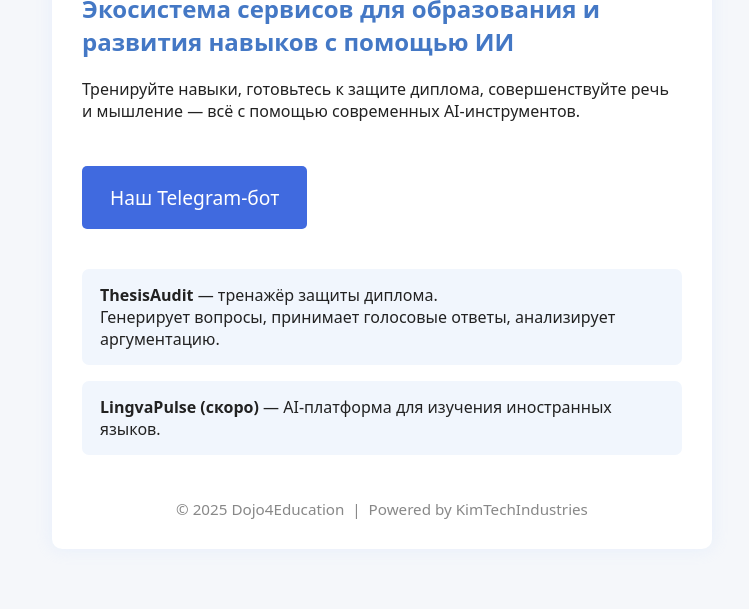
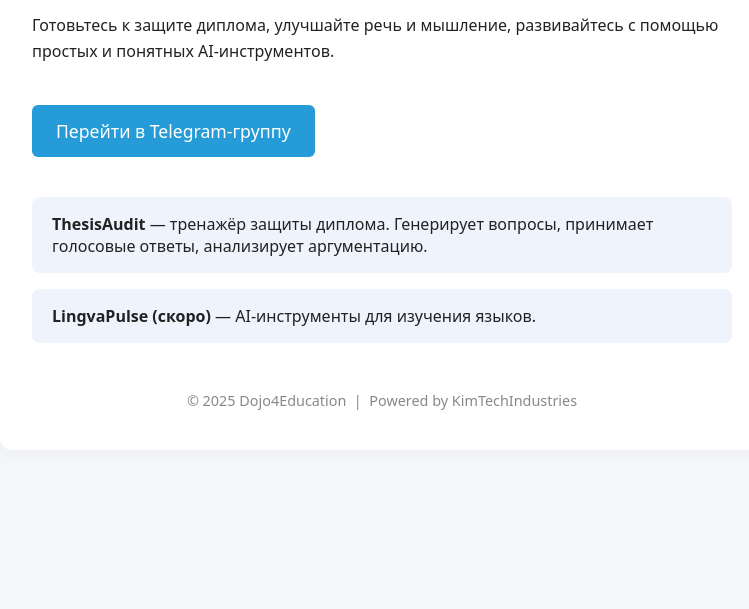
Before and after one commit to Dojo4education/Dojo4education-site, a plain HTML site: page index.html in a window 1280 px wide. Shown: the part 194-803 px from the top of the page, without its empty margins (258-1007 px from the left). Drawn offline with Linux system fonts and the light colour scheme.

Commit message:
Update index.html

```diff
--- a/index.html
+++ b/index.html
@@ -1,38 +1,96 @@
 <!DOCTYPE html>
-<html lang="en">
+<html lang="ru">
 <head>
-  <meta charset="UTF-8">
-  <title>Dojo4Education — Тренажёры для образования и развития навыков</title>
-  <meta name="viewport" content="width=device-width,initial-scale=1">
+  <meta charset="UTF-8" />
+  <meta name="viewport" content="width=device-width, initial-scale=1.0" />
+  <title>Dojo4Education — AI для образования</title>
   <style>
-    body { font-family: system-ui, sans-serif; margin: 0; background: #f5f7fa; color: #222; }
-    .main { max-width: 600px; margin: 60px auto; background: #fff; border-radius: 10px; box-shadow: 0 0 16px #d3e3ff70; padding: 40px 30px 30px 30px; }
-    h1 { color: #23398d; }
-    h2 { color: #4478c5; }
-    .logo { display: block; margin: 0 auto 32px auto; width: 120px; }
-    .cta { background: #406adf; color: #fff; padding: 18px 28px; border: none; border-radius: 5px; font-size: 1.2em; margin-top: 28px; cursor: pointer; text-decoration: none; display: inline-block; }
-    .products { margin-top: 40px; }
-    .product { background: #f1f6fd; border-radius: 7px; padding: 15px 18px; margin-bottom: 16px; }
-    .footer { margin-top: 44px; color: #888; font-size: 0.95em; text-align: center; }
+    body {
+      font-family: system-ui, sans-serif;
+      background: #f4f6fa;
+      margin: 0;
+      padding: 0;
+      color: #222;
+    }
+    .container {
+      max-width: 700px;
+      margin: 60px auto;
+      background: #fff;
+      border-radius: 12px;
+      padding: 40px 32px;
+      box-shadow: 0 0 18px rgba(0, 0, 0, 0.05);
+    }
+    h1 {
+      margin-top: 0;
+      font-size: 2em;
+      color: #23398d;
+    }
+    h2 {
+      margin-top: 0.5em;
+      font-size: 1.2em;
+      color: #4a68c4;
+      font-weight: normal;
+    }
+    p {
+      line-height: 1.6;
+    }
+    .button {
+      display: inline-block;
+      margin-top: 24px;
+      background: #259cd8;
+      color: white;
+      padding: 14px 24px;
+      border-radius: 6px;
+      text-decoration: none;
+      font-size: 1.1em;
+      transition: background 0.2s ease;
+    }
+    .button:hover {
+      background: #1d8ec5;
+    }
+    .products {
+      margin-top: 40px;
+    }
+    .product {
+      background: #eef3fc;
+      padding: 16px 20px;
+      border-radius: 8px;
+      margin-bottom: 16px;
+    }
+    .footer {
+      margin-top: 48px;
+      font-size: 0.9em;
+      color: #888;
+      text-align: center;
+    }
+    @media (max-width: 640px) {
+      .container {
+        margin: 24px 16px;
+        padding: 24px;
+      }
+    }
   </style>
 </head>
 <body>
-  <div class="main">
-    <!-- <img class="logo" src="logo.png" alt="Dojo4Education"> -->
+  <div class="container">
     <h1>Dojo4Education</h1>
-    <h2>Экосистема сервисов для образования и развития навыков с помощью ИИ</h2>
-    <p>Тренируйте навыки, готовьтесь к защите диплома, совершенствуйте речь и мышление — всё с помощью современных AI-инструментов.</p>
-    <a class="cta" href="https://t.me/Dojo4EducationBot" target="_blank">Наш Telegram-бот</a>
+    <h2>Мини-приложения и тренажёры для развития навыков с помощью ИИ</h2>
+    <p>Готовьтесь к защите диплома, улучшайте речь и мышление, развивайтесь с помощью простых и понятных AI-инструментов.</p>
+
+    <a href="https://t.me/dojo4education_official_group" class="button" target="_blank">
+      Перейти в Telegram-группу
+    </a>
+
     <div class="products">
       <div class="product">
         <strong>ThesisAudit</strong> — тренажёр защиты диплома.
-        <br>Генерирует вопросы, принимает голосовые ответы, анализирует аргументацию.
+        Генерирует вопросы, принимает голосовые ответы, анализирует аргументацию.
       </div>
       <div class="product">
-        <strong>LingvaPulse (скоро)</strong> — AI-платформа для изучения иностранных языков.
+        <strong>LingvaPulse (скоро)</strong> — AI-инструменты для изучения языков.
       </div>
-      <!-- Добавляй сюда новые продукты -->
     </div>
+
     <div class="footer">
       © 2025 Dojo4Education &nbsp;|&nbsp; Powered by KimTechIndustries
     </div>
```
